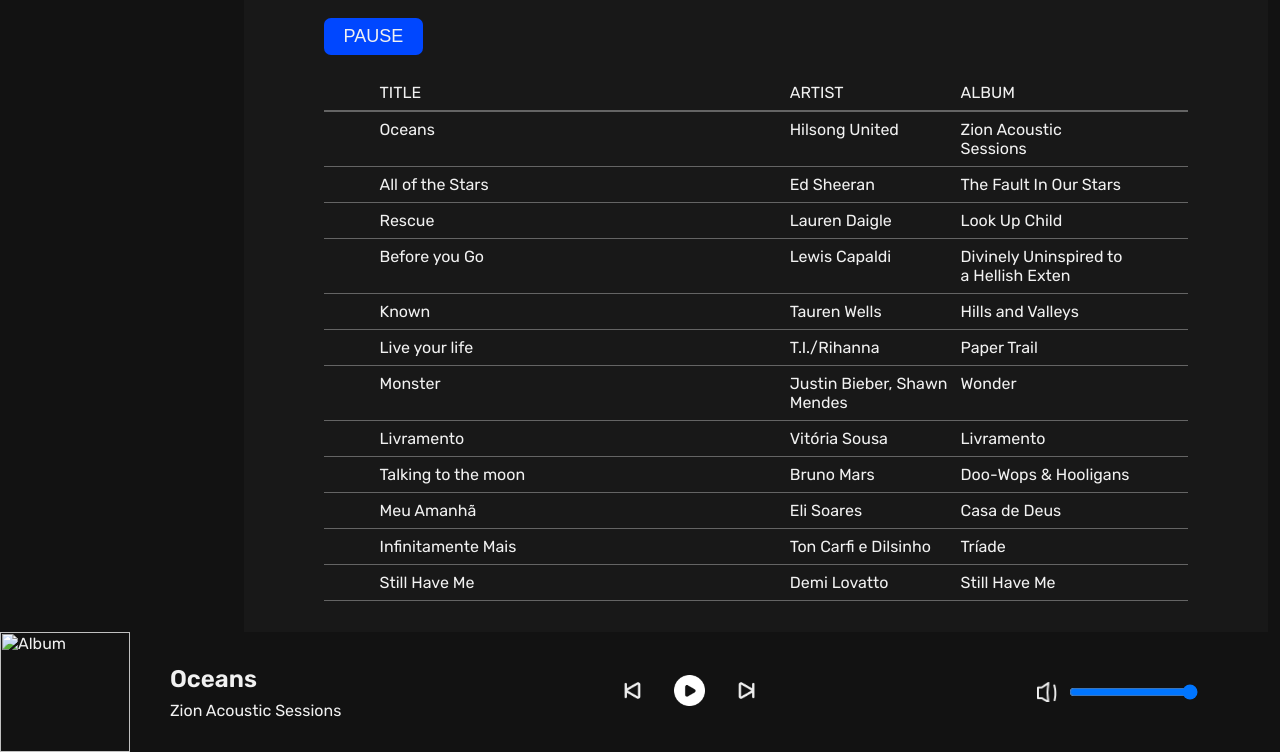
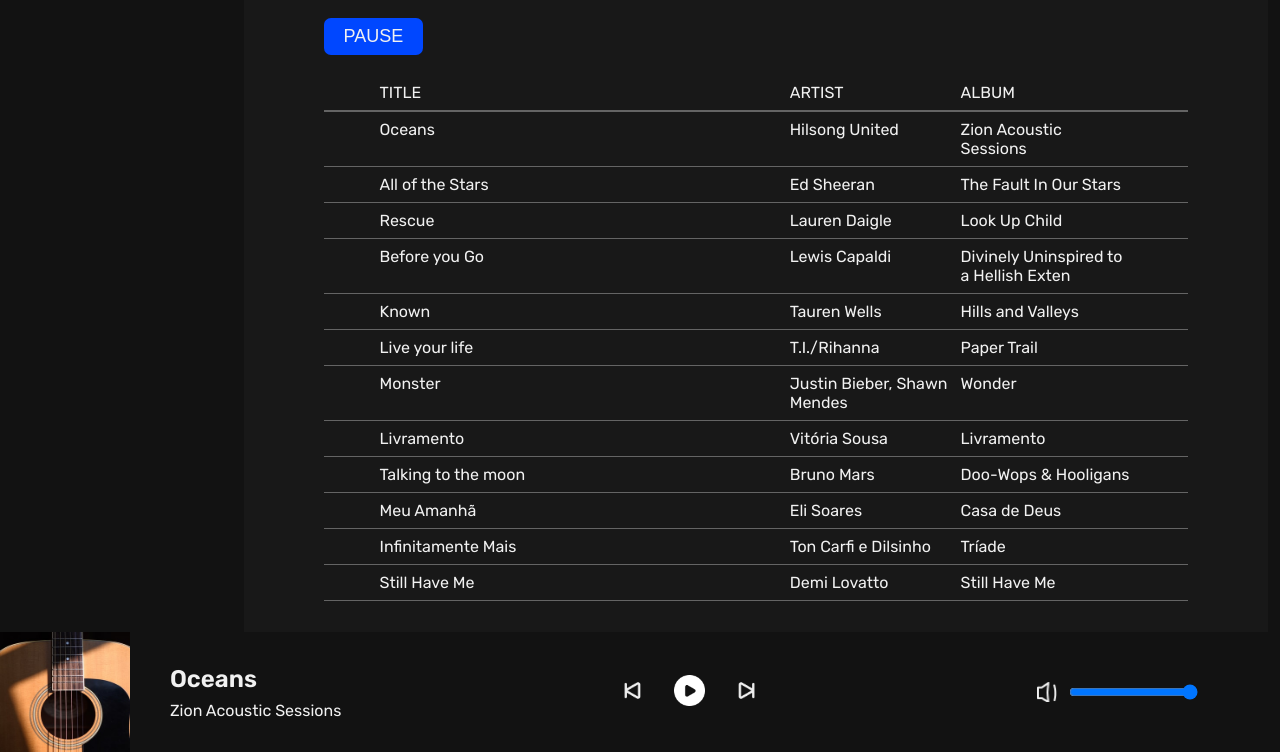
Before and after one commit to katianne23/Projeto-Kenziefy, a plain HTML site: page index.html in a window 1280 px wide. Shown: the part 232-984 px from the top of the page. Drawn offline with Linux system fonts and the light colour scheme.

Commit message:
Update index.html

```diff
--- a/index.html
+++ b/index.html
@@ -112,7 +112,7 @@
             <div class="infoMusicaAtual">
 
                 <figure class="imagemAlbum">
-                    <img id="fotoAlbum" src="./src/img/album 1.jpeg" alt="Album" width="130px" height="120px">
+                    <img id="fotoAlbum" src="./src/img/album1.jpeg" alt="Album" width="130px" height="120px">
                     <figcaption>Legenda</figcaption>
                 </figure>
 
```
